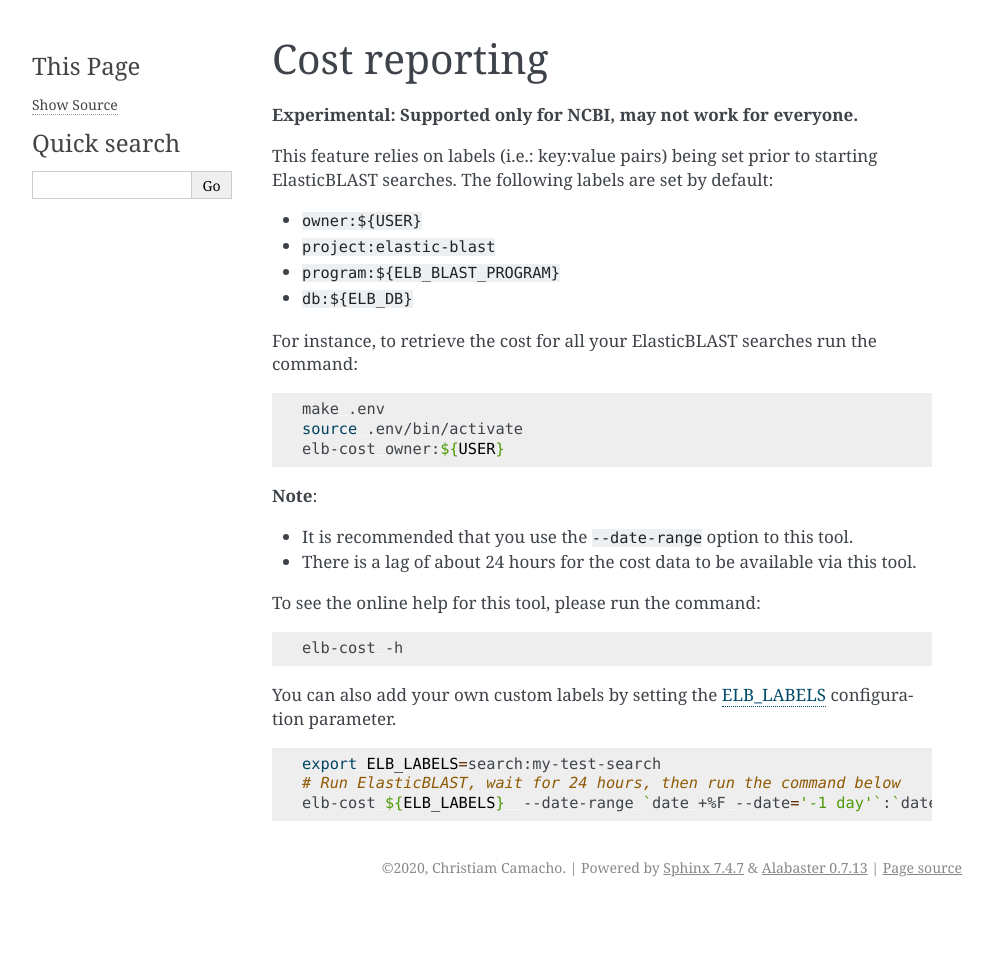
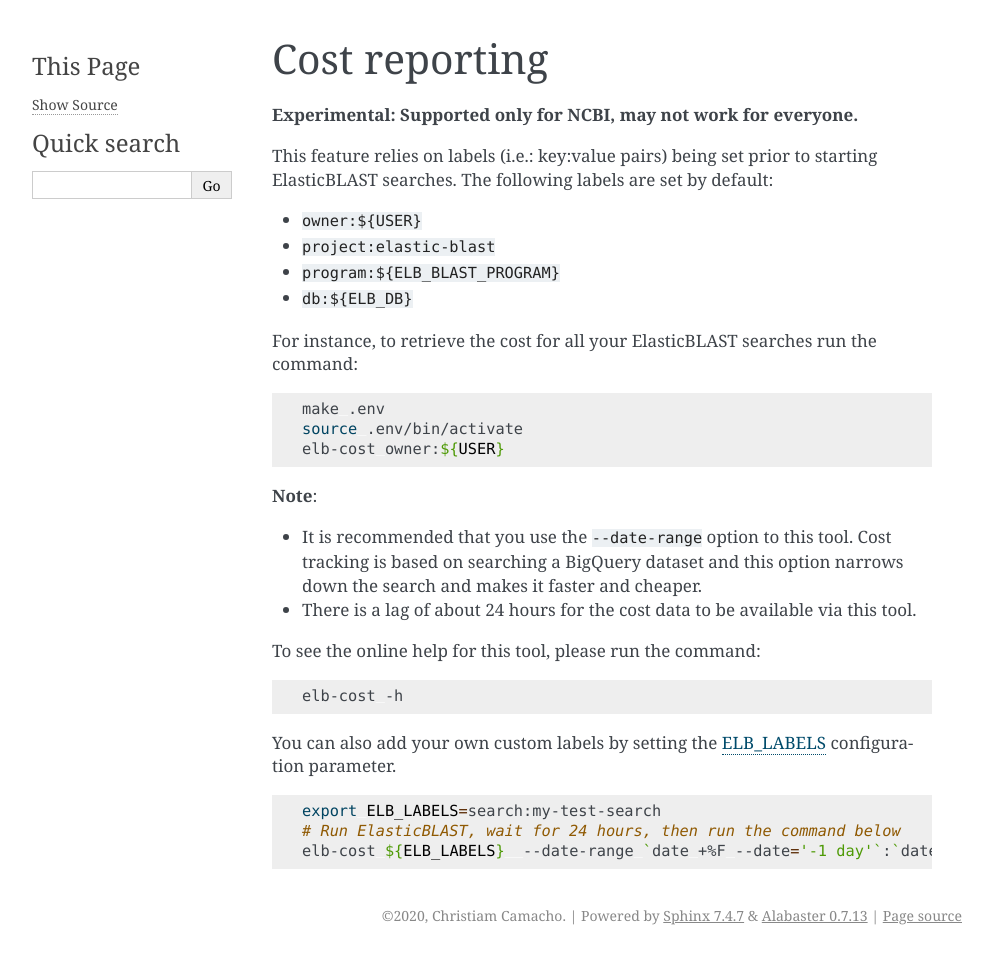
Before and after one commit to ncbi/elastic-blast-docs, a Sphinx documentation site: the page built from docs/source/cost.rst, in a window 1280 px wide. Shown: the whole page, without its empty margins (148-1141 px from the left). Built offline with Sphinx 7.4.7, drawn with Linux system fonts in a browser that asks for light colours; before the commit the page ends 907 px from its top, so only the background shows below that.

Commit message:
Minor clarifications for cost tracking

```diff
--- a/docs/source/cost.rst
+++ b/docs/source/cost.rst
@@ -24,7 +24,9 @@
 
 **Note**:
 
-* It is recommended that you use the ``--date-range`` option to this tool.
+* It is recommended that you use the ``--date-range`` option to this tool. Cost
+  tracking is based on searching a BigQuery dataset and this option narrows
+  down the search and makes it faster and cheaper.
 * There is a lag of about 24 hours for the cost data to be available via this tool.
 
 
```
